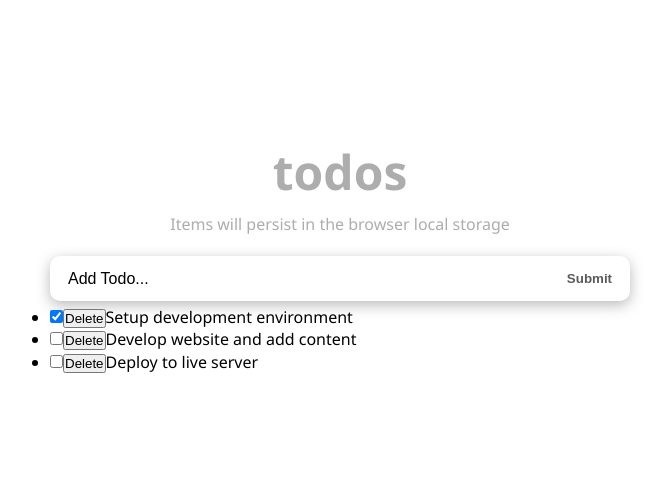
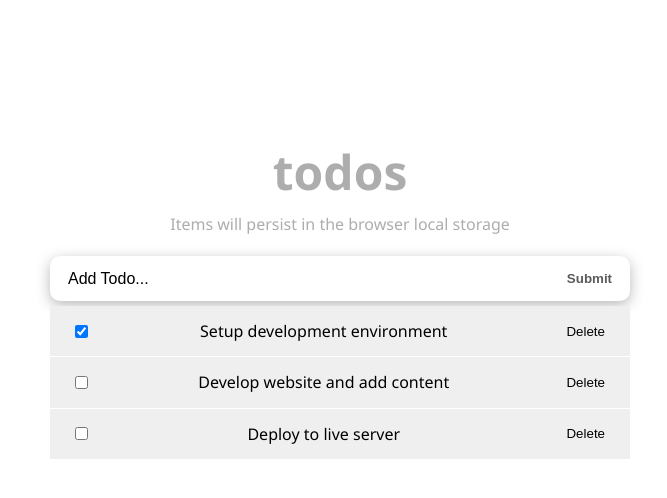
Before and after one commit to ikennarichard/Todo-App, a React (Vite) app: page / in a window 1280 px wide. Shown: the top 498 px of the page, without its empty margins (300-967 px from the left). Built offline with nearby package versions, Linux system fonts and the light colour scheme.

Commit message:
Update todo item styles

```diff
--- a/src/components/TodoItem.jsx
+++ b/src/components/TodoItem.jsx
@@ -1,14 +1,18 @@
-/*eslint-disable*/
+/* eslint-disable react/prop-types */
+import styles from './TodoItem.module.css'
+
 export default function TodoItem({ itemProp, handleChange, delTodo }) {
   return (
 
-    <li>
+    <li className={styles.item}>
+      <div className={styles.content}>
         <input
         type="checkbox"
         checked={itemProp.completed}
         onChange={() => handleChange(itemProp.id)}/>
         <button onClick={() => delTodo(itemProp.id)}>Delete</button>
         {itemProp.title}
+      </div>
     </li>
   )
 }
```
Lines whose indentation alone changed are shown as unchanged.
